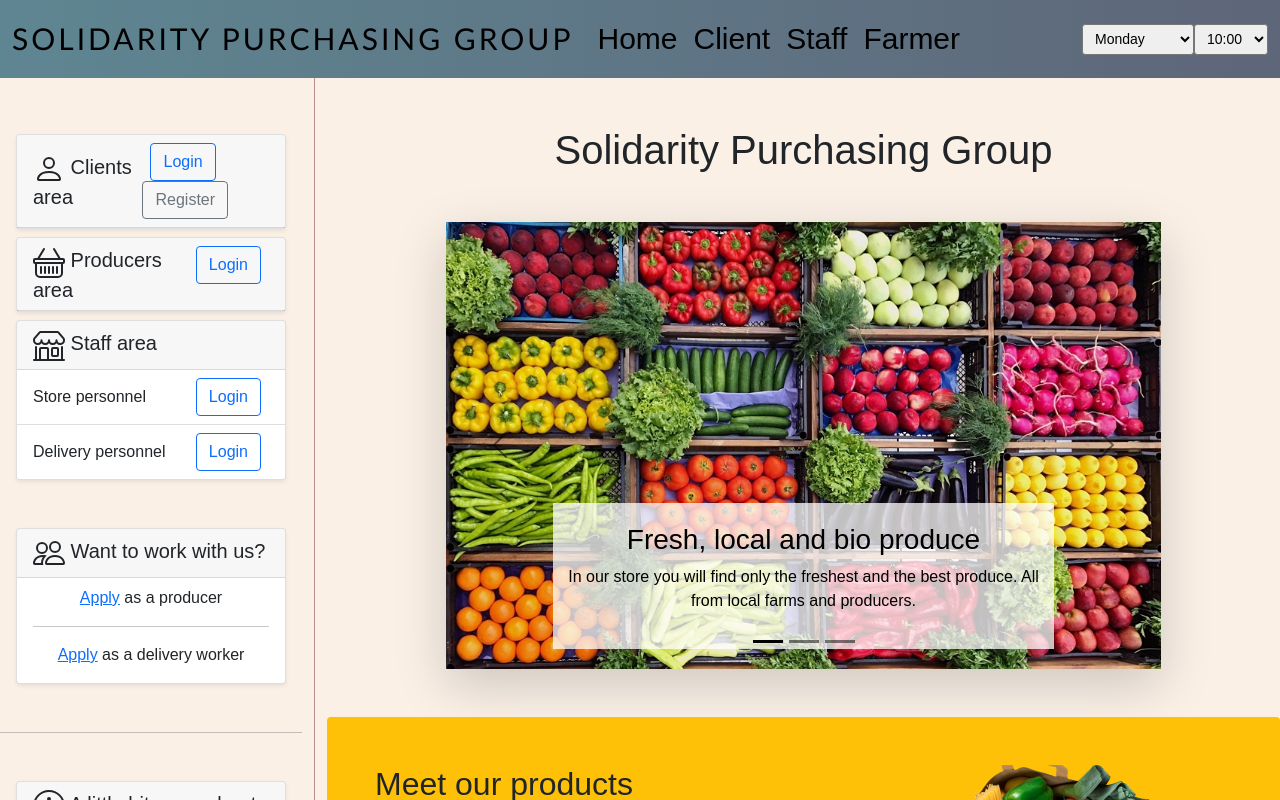
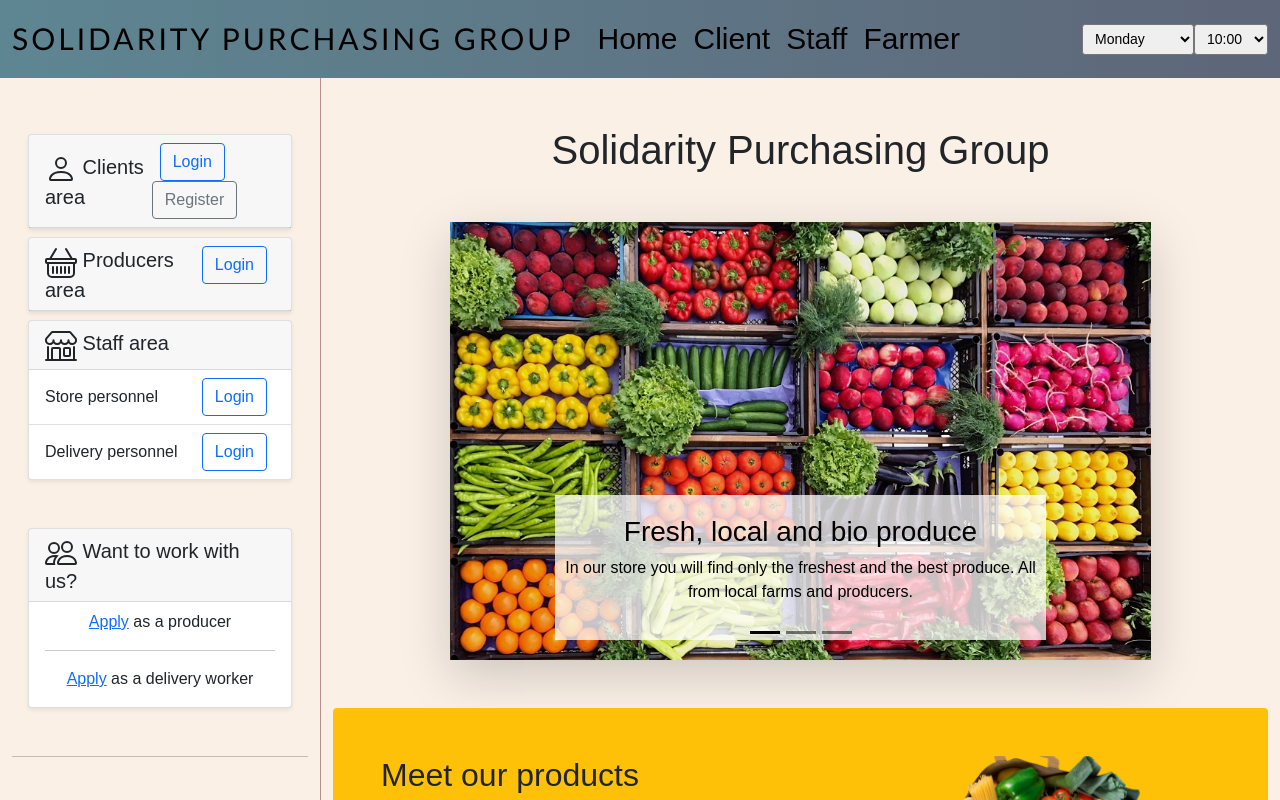
Before and after one commit to HeydarliAtabay/SolidarityPurchasingGroup, a React (Create React App) app in the folder client/: page / in a window 1280 px wide. Shown: the top 800 px of the page. Built offline with nearby package versions, Linux system fonts and the light colour scheme; no server answers.

Commit message:
fix some layout problems of the app

```diff
--- a/client/src/App.js
+++ b/client/src/App.js
@@ -171,10 +171,8 @@ function App() {
   };
   return (
     <Router>
-
-      <div className="d-block w-max100-custom">
-        <MyNavbar time={time} setTime={setTime} />
-
+      <MyNavbar time={time} setTime={setTime} />
+      <div className="container-fluid">
         <Switch>
           <Route
             path="/booking"
```
Also changed, not shown: 1 other file (tests, documents, lock files or other folders).
